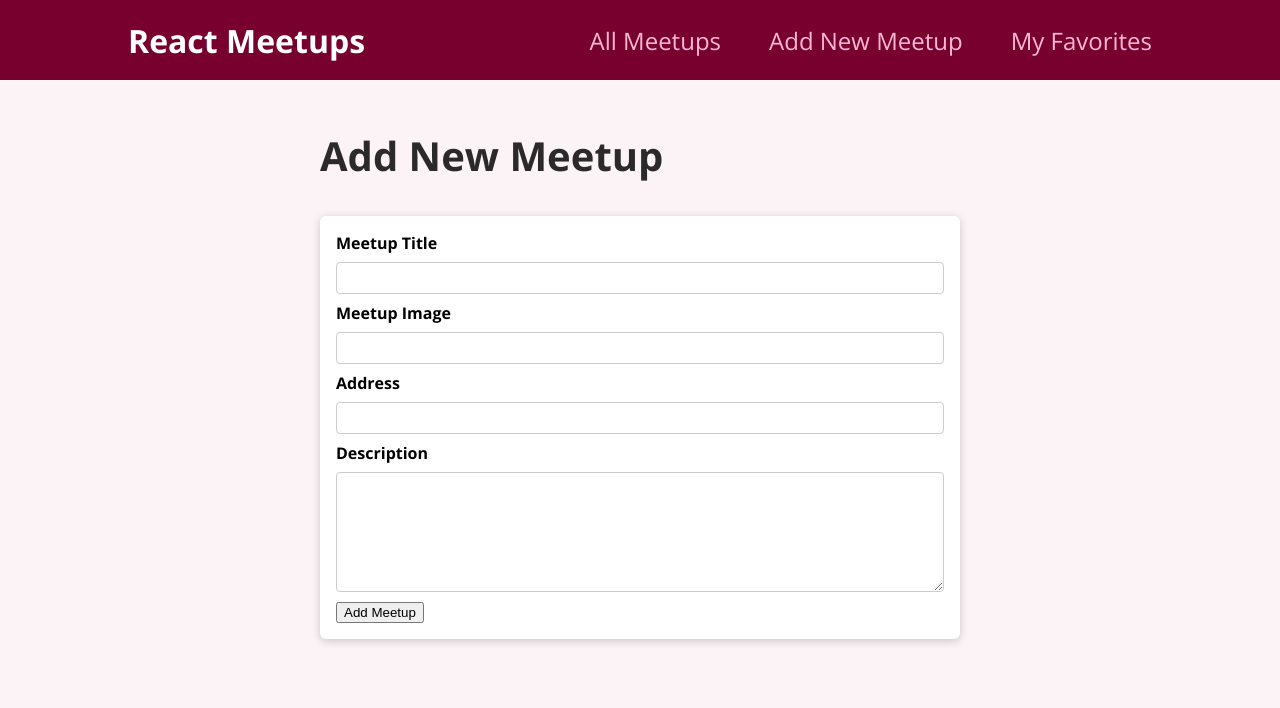
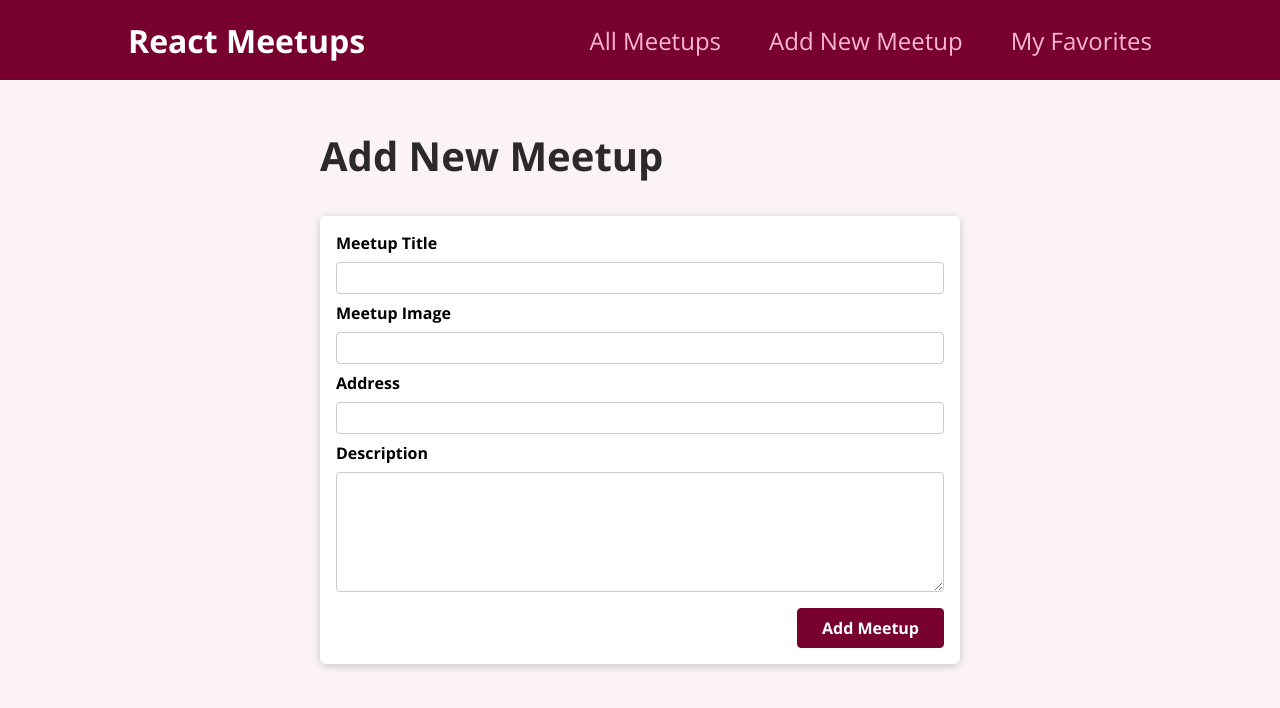
Before and after one commit to nacarney/react-course, a React (Create React App) app: page /new-meetup in a window 1280 px wide. Shown: the top 708 px of the page. Built offline with nearby package versions, Linux system fonts and the light colour scheme.

Commit message:
*adding get and post http requests*

```diff
--- a/src/components/meetups/NewMeetupForm.js
+++ b/src/components/meetups/NewMeetupForm.js
@@ -2,7 +2,8 @@ import { useRef } from "react";
 import Card from "../ui/Card";
 import classes from "./NewMeetupForm.module.css";
 
-function NewMeetupForm() {
+// props, as we are sending inputted data to NewMeetup.js, the parent component for this component
+function NewMeetupForm(props) {
   const titleInputRef = useRef();
   const imageInputRef = useRef();
   const addressInputRef = useRef();
@@ -23,7 +24,7 @@ function NewMeetupForm() {
       description: enteredDescription,
     };
 
-    console.log(meetupData);
+    props.onAddMeetup(meetupData);
   }
 
   return (
@@ -50,7 +51,7 @@ function NewMeetupForm() {
             ref={descriptionInputRef}
           ></textarea>
         </div>
-        <div className={classes.action}>
+        <div className={classes.actions}>
           <button>Add Meetup</button>
         </div>
       </form>
--- a/src/pages/NewMeetup.js
+++ b/src/pages/NewMeetup.js
@@ -1,10 +1,21 @@
 import NewMeetupForm from "../components/meetups/NewMeetupForm";
 
 function NewMeetupsPage() {
+  function addMeetupHandler(meetupData) {
+    fetch('https://react-getting-started-7d347-default-rtdb.firebaseio.com/meetups.json',
+    {
+      method: 'POST',
+      body: JSON.stringify(meetupData),
+      headers: {
+        'Content-Type': 'application/json'
+      }
+    }
+    );
+  }
   return (
     <section>
       <h1>Add New Meetup</h1>
-      <NewMeetupForm />
+      <NewMeetupForm onAddMeetup={addMeetupHandler} />
     </section>
   );
 }
```
